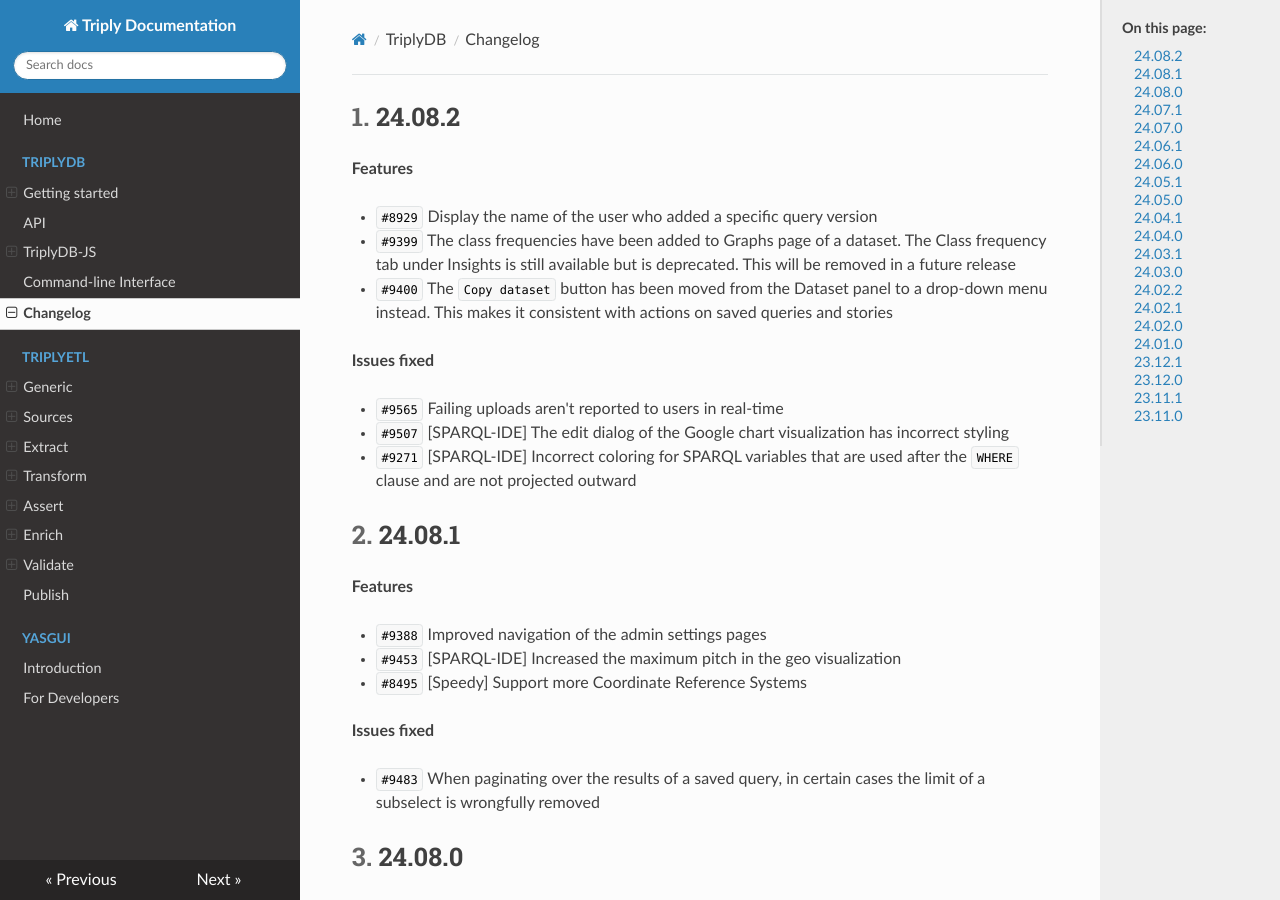
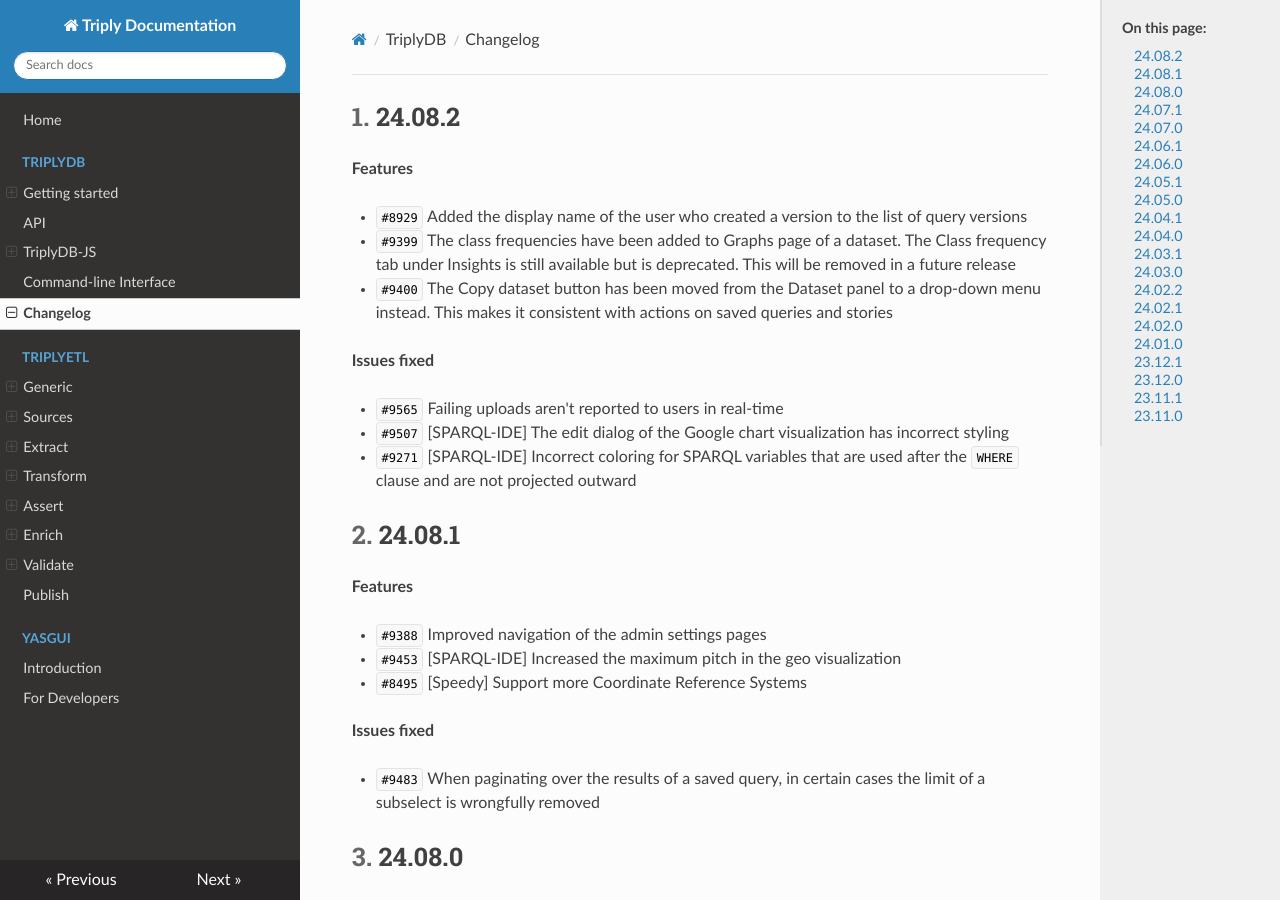
Before and after one commit to TriplyDB/Documentation, an MkDocs documentation site: the page built from docs/triplydb-changelog/index.md, in a window 1280 px wide and 900 px high. Built offline with MkDocs 1.6.1, drawn with Linux system fonts in a browser that asks for light colours.

Commit message:
Adjusted the latest changelog entry.

```diff
--- a/docs/triplydb-changelog/index.md
+++ b/docs/triplydb-changelog/index.md
@@ -9,9 +9,9 @@
 
 **Features**
 
-- `#8929` Display the name of the user who added a specific query version
+- `#8929` Added the display name of the user who created a version to the list of query versions
 - `#9399` The class frequencies have been added to Graphs page of a dataset. The Class frequency tab under Insights is still available but is deprecated. This will be removed in a future release
-- `#9400` The `Copy dataset` button has been moved from the Dataset panel to a drop-down menu instead. This makes it consistent with actions on saved queries and stories
+- `#9400` The Copy dataset button has been moved from the Dataset panel to a drop-down menu instead. This makes it consistent with actions on saved queries and stories
 
 **Issues fixed**
 
```
